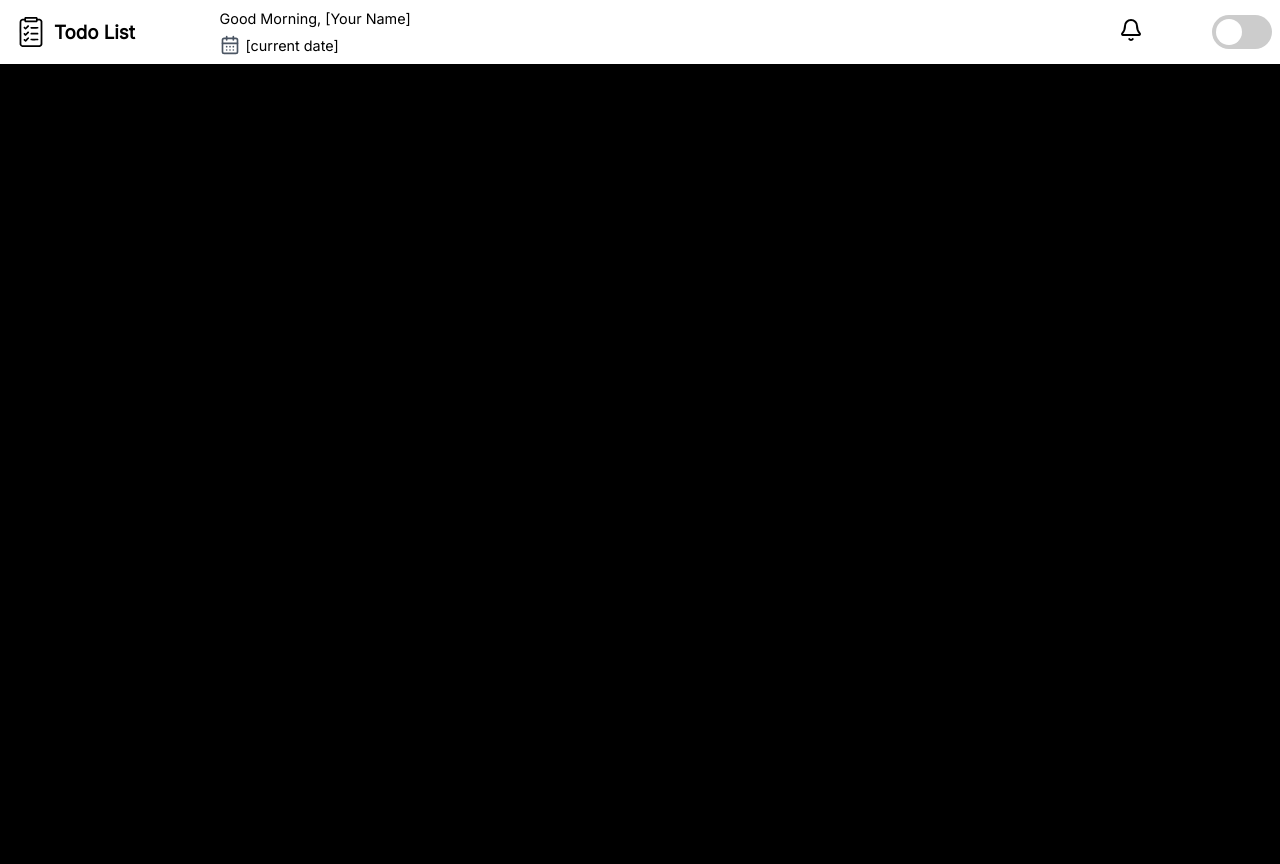
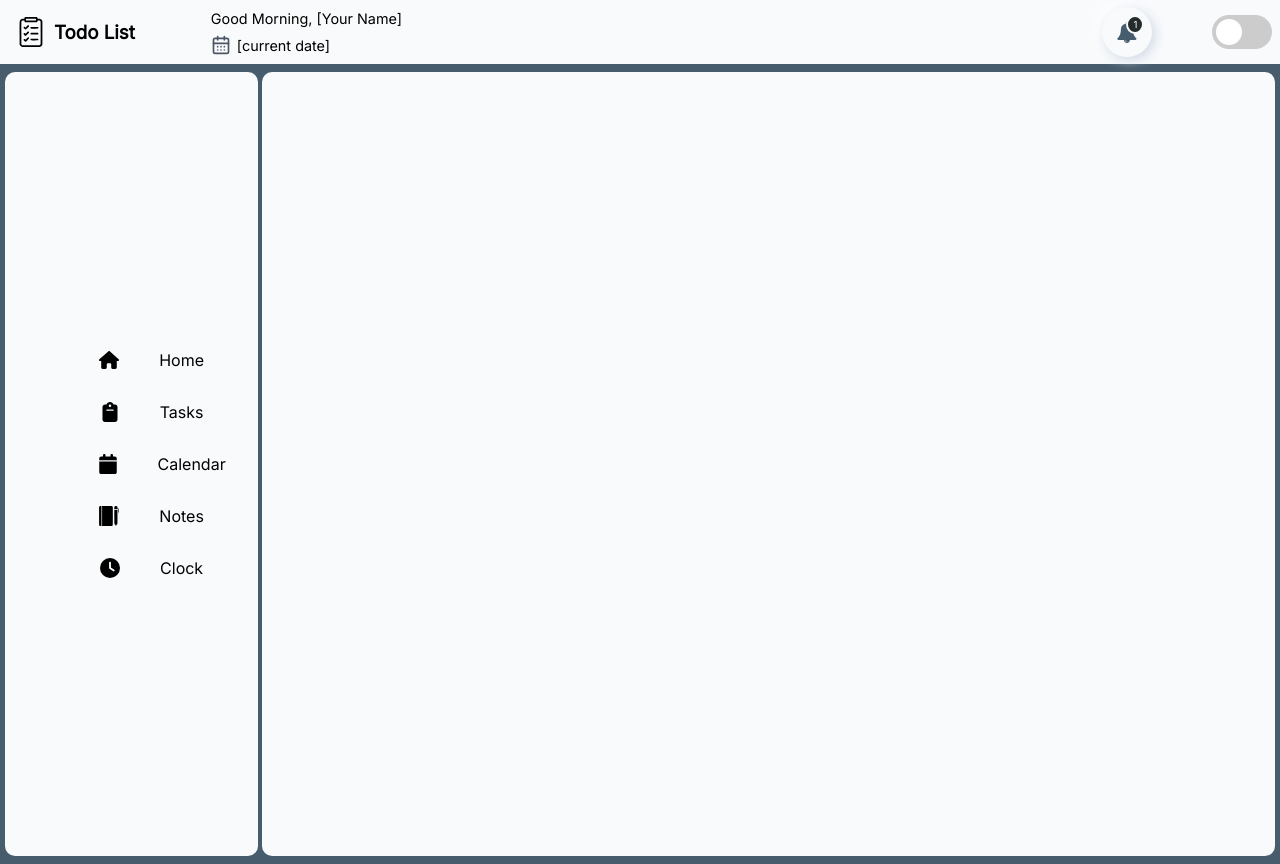
Before and after one commit to RoninRishav/Todo-App, a plain HTML site: page index.html in a window 1280 px wide. Before the commit the page ends 800 px from the top, so only its background shows below. Drawn offline with Linux system fonts and the light colour scheme.

Commit message:
Added verical Navbar with list, icons and main Screen

```diff
--- a/index.html
+++ b/index.html
@@ -9,6 +9,7 @@
     <link rel="preconnect" href="https://fonts.gstatic.com" crossorigin>
     <link href="https://fonts.googleapis.com/css2?family=Inter&display=swap" rel="stylesheet">
     <link href="https://fonts.googleapis.com/css2?family=Poppins:ital,wght@0,100;0,200;0,300;0,400;0,500;0,600;0,700;0,800;0,900;1,100;1,200;1,300;1,400;1,500;1,600;1,700;1,800;1,900&display=swap" rel="stylesheet">
+    <link rel="stylesheet" href="https://cdnjs.cloudflare.com/ajax/libs/font-awesome/4.7.0/css/font-awesome.min.css">
   </head>
   <body>
     <div class="todo-list-container">
@@ -44,12 +45,10 @@
           </div>
 
           <div class="notification-container">
-            <div class="circle-background"></div>
-            <svg xmlns="http://www.w3.org/2000/svg" width="24" height="24" viewBox="0 0 24 24" fill="none"
-              stroke="currentColor" stroke-width="2" stroke-linecap="round" stroke-linejoin="round" class="lucide lucide-bell-icon lucide-bell">
-              <path d="M10.268 21a2 2 0 0 0 3.464 0"/>
-              <path d="M3.262 15.326A1 1 0 0 0 4 17h16a1 1 0 0 0 .74-1.673C19.41 13.956 18 12.499 18 8A6 6 0 0 0 6 8c0 4.499-1.411 5.956-2.738 7.326"/>
-            </svg>
+            <div class="icon-wrapper">
+              <i class="fa fa-bell"></i>
+              <span class="badge poppins-semiB  vbVold">1</span>
+            </div>
           </div>
 
           <div class="toggle-theme-container">
@@ -62,13 +61,47 @@
       </div>
 
 
-      <div class="vertical-navbar-container">
-        <nav class="vertical-navbar"></nav>
-      </div>
+      <div class="nav-mainscreen-wrapper">
+
+        <div class="vertical-navbar-container">
+
+          <nav class="vertical-navbar">
+            <section>
+              <ul>
+
+                <li class="nav-item" id="home-nav-item">
+                  <img class="vertical-nav-icons" src="assets/images/house-solid.svg">
+                  <p class="nav-item-text poppins-semiBold">Home</p>
+                </li>
+
+                <li class="nav-item" id="">
+                  <img class="vertical-nav-icons" src="assets/images/clipboard-solid.svg" alt="clipboard">
+                  <p class="nav-item-text poppins-semiBold">Tasks</p>
+                </li>
+
+                <li class="nav-item calendar" id="">
+                  <img class="vertical-nav-icons calendar-icon" src="assets/images/calendar-solid.svg">
+                  <p class="nav-item-text calendar-text poppins-semiBold">Calendar</p>
+                </li>
+
+                <li class="nav-item" id="">
+                  <img class="vertical-nav-icons" src="assets/images/notebook.svg" alt="notebook">
+                  <p class="nav-item-text poppins-semiBold">Notes</p>
+               </li>
+
+               <li class="nav-item" id="">
+                <img class="vertical-nav-icons" src="assets/images/clock-solid.svg" alt="clipboard">
+                <p class="nav-item-text poppins-semiBold">Clock</p>
+               </li>
+
+              </ul>
+            </section>
+          </nav>
+
+        </div>
 
 
-      <div class="main-screen"></div>
-
+        <div class="main-screen-container"></div>
       </div>
 
     </div>
--- a/styles.css
+++ b/styles.css
@@ -1,9 +1,20 @@
+:root {
+    --color-primary: #f8fafc;
+    --color-secondary: #475c6c;
+    --color-tertiary: #21f32c;
+}
+
 html, body{
     font: 1rem "Inter", "Poppins", "Montserrat", "Helvetica";
     background-color: black;
     box-sizing: border-box;
     margin: 0;
-    padding: 0;
+    padding: 0;/
+}
+
+body {
+    overflow-y: scroll;
+    scroll-snap-type: y mandatory;
 }
 
 * {
@@ -18,6 +29,7 @@ html, body{
 }
 
 /* Poppins font */
+
 .poppins-thin {
   font-family: "Poppins", sans-serif;
   font-weight: 100;
@@ -54,7 +66,6 @@ html, body{
   font-style: normal;
 }
 
-
 /* Horizontal NAVBAR */
 
 .horizontal-navbar{
@@ -62,8 +73,9 @@ html, body{
     justify-content: space-between;
     align-items: center;
     padding: 0.5rem;
-    background-color: white;
+    background-color: var(--color-primary);
     height: 64px;
+    width: 100%;
 }
 
 .logo-title {
@@ -79,6 +91,8 @@ html, body{
     width: 30px;
     height: 30px;
 }
+
+/* Greeting and Date */
 
 .greeting-date {
     font-size: 0.9rem;
@@ -149,11 +163,11 @@ html, body{
 }
 
 input:checked + .slider {
-    background-color: #2196F3;
+    background-color: var(--color-tertiary);
 }
 
 input:focus + .slider {
-    box-shadow: 0 0 1px #2196F3;
+    box-shadow: 0 0 1px var(--color-tertiary);
 }
 
 input:checked + .slider:before {
@@ -162,4 +176,105 @@ input:checked + .slider:before {
     transform: translateX(26px);
 }
 
+/* Notification Icon */
+
+.notification-container {
+    display: flex;
+    justify-content: center;
+    align-items: center;
+    width: 50px;
+    height: 50px;
+    border-radius: 50%;
+    background-color: var(--color-primary);
+    box-shadow: 3px 3px 12px #d1d9e6, -5px -5px 15px #ffffff;
+    text-align: center;
+}
+
+.icon-wrapper{
+    position: relative;
+    font-size: 1.3rem;
+    color: 	#475c6c;
+}
+
+.badge{
+    position: absolute;
+    top: -5px;
+    right: -7px;
+    background-color: #232b2b;
+    color: white;
+    border-radius: 50%;
+    font-size: 0.6rem;
+    padding: 2px 5px;
+    border: var(--color-primary) solid 2px;
+}
+
+/* WRAPPER */
+.nav-mainscreen-wrapper{
+    display: flex;
+    justify-content: center;
+    flex-direction: row;
+    align-items: center;
+    width: 100%;
+    height: 100vh;
+    padding: 3px;
+    background-color: var(--color-secondary);
+}
+
 /* Vertical NAVBAR */
+.vertical-navbar-container{
+    display: flex;
+    flex-direction: column;
+    justify-content: center;
+    align-items: center;
+    width: 20%;
+    height: 98vh;
+    row-gap: 1rem;
+    border-radius: 10px;
+    margin: 2px;
+    background-color: var(--color-primary);
+}
+
+.vertical-navbar{
+    display: flex;
+    flex-direction: column;
+    justify-content: center;
+    align-items: center;
+    width: 100%;
+    height: 100%;
+    margin: 0;
+}
+
+li{
+    list-style-type: none;
+}
+
+.nav-item{
+    display: flex;
+    flex-direction: row;
+    justify-content: center;
+    align-items: center;
+    column-gap: 40px;
+    margin: 0;
+}
+
+.calendar-icon {
+    margin-left: 20px;
+}
+
+/* Vertical NAVBAR ICONS */
+.vertical-nav-icons{
+    width: 20px;
+    height: 20px;
+}
+
+/* MAIN SCREEN */
+.main-screen-container{
+    display: flex;
+    justify-content: center;
+    align-items: center;
+    width: 80%;
+    height: 98vh;
+    margin: 2px;
+    border-radius: 10px;
+    background-color: var(--color-primary);
+}
```
Also changed, not shown: assets/images/calendar-solid.svg (added), assets/images/clipboard-regular.svg (added), assets/images/clipboard-solid.svg (added), assets/images/clock-solid.svg (added), assets/images/house-solid.svg (added), assets/images/notebook.png (added), assets/images/notebook.svg (added).
